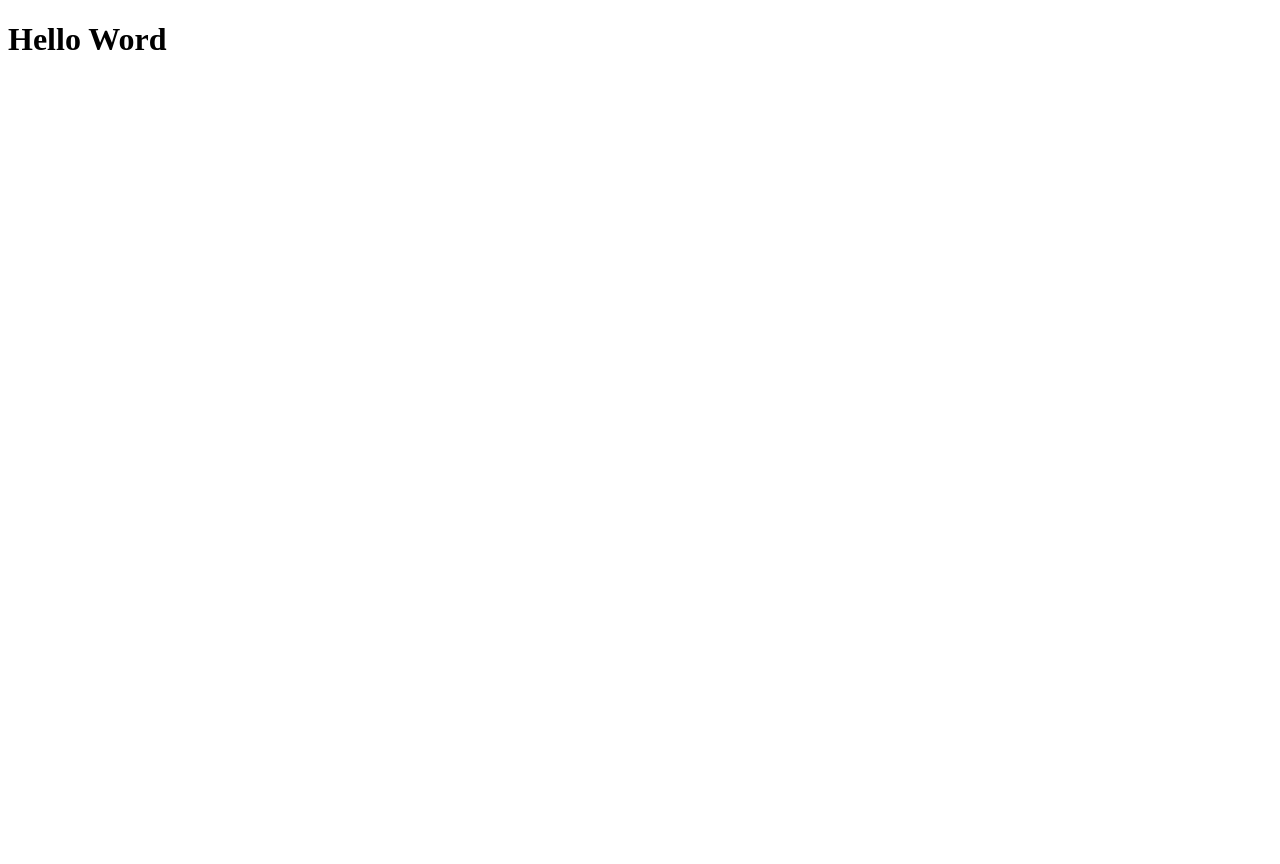
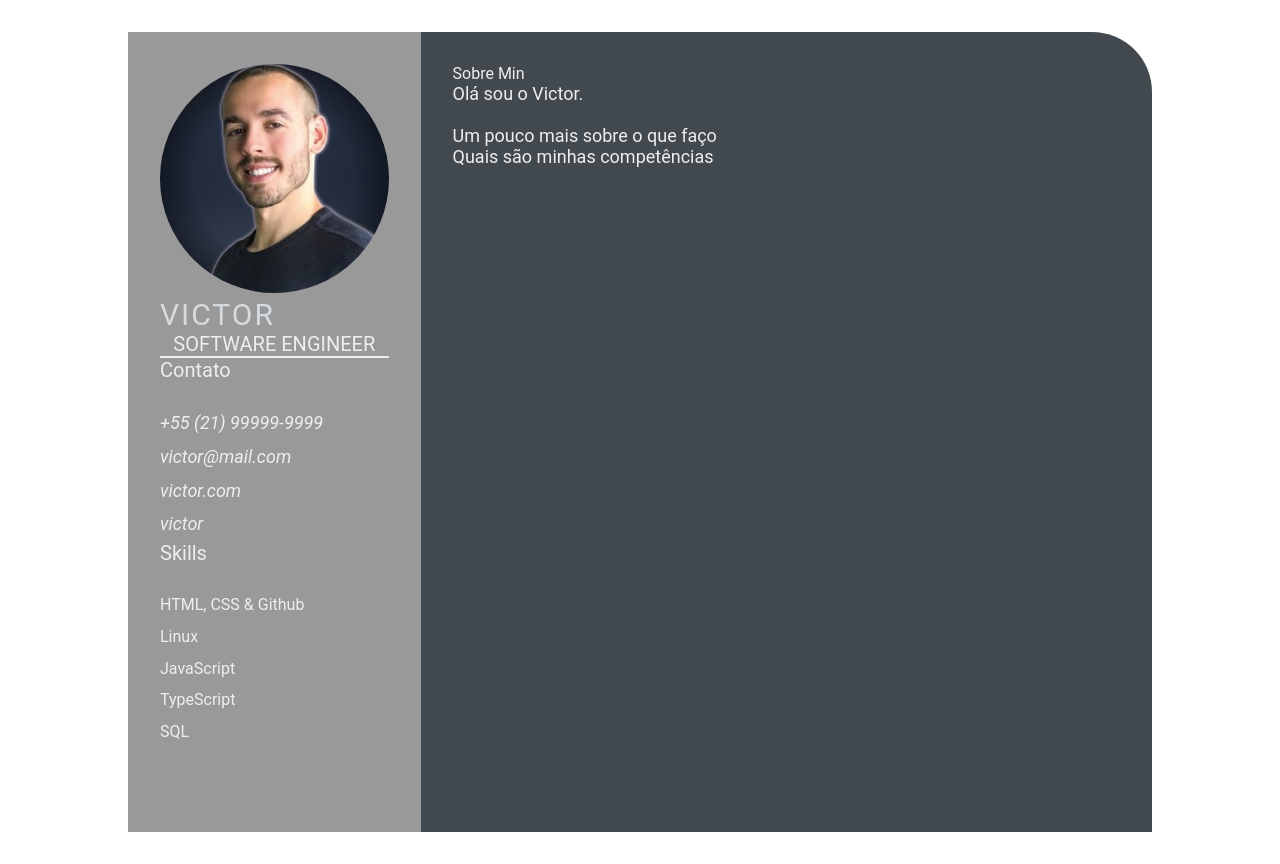
Before and after one commit to victorborzaquel/victorborzaquel.github.io, a plain HTML site: page index.html in a window 1280 px wide. Before the commit the page ends 800 px from the top, so only its background shows below. Drawn offline with Linux system fonts and the light colour scheme.

Commit message:
feat: Add Curriculo (#2)

```diff
--- a/index.html
+++ b/index.html
@@ -4,9 +4,60 @@
   <meta charset="UTF-8">
   <meta http-equiv="X-UA-Compatible" content="IE=edge">
   <meta name="viewport" content="width=device-width, initial-scale=1.0">
-  <title>Currículo - Victor Borzaquel</title>
+  <title>CV - Victor Borzaquel</title>
+  <link rel="stylesheet" href="style.css">
 </head>
+
 <body>
-  <h1>Hello Word</h1>
+  <main class="resume-contents">
+    <section class="left-section">
+      <div class="left-section-contents">
+      <div class="profile">
+        <img src="img/profile-image.jpg" alt="Profile Image" class="profile-image">
+
+        <p class="name">Victor</p>
+
+        <p class="profession">Software Engineer</p>
+      </div>
+
+      <div class="contact-info">
+        <p class="left-title">Contato</p>
+
+        <ul>
+          <li><i class="fa fa-phone">+55 (21) 99999-9999</i></li>
+          <li><i class="fa fa-envelope">victor@mail.com</i></li>
+          <li><i class="fa fa-globe">victor.com</i></li>
+          <li><i class="fa fa-github">victor</i></li>
+        </ul>
+      </div>
+
+      <div class="skills">
+        <p class="left-title">Skills</p>
+
+        <ul>
+          <li><p>HTML, CSS & Github</p></li>
+          <li><p>Linux</p></li>
+          <li><p>JavaScript</p></li>
+          <li><p>TypeScript</p></li>
+          <li><p>SQL</p></li>
+        </ul>
+      </div>
+    </div>
+    </section>
+
+    <section class="right-section">
+      <div class="right-section-contents">
+        <section class="about gap">
+          <div class="right-title">Sobre Min</div>
+
+          <p class="about-me-contents">
+            Olá sou o Victor.<br>
+            <br> Um pouco mais sobre o que faço
+            <br> Quais são minhas competências
+          </p>
+        </section>
+      </div>
+    </section>
+  </main>
 </body>
 </html>
--- /dev/null
+++ b/style.css
@@ -0,0 +1,103 @@
+* {
+    margin: 0;
+    padding: 0;
+    box-sizing: border-box;
+    list-style: none;
+    font-family: 'Roboto', sans-serif;
+}
+
+.resume-contents {
+    min-height: 100vh;
+    width: 80%;
+    margin: 2rem auto;
+    display: grid;
+    grid-template-columns: repeat(7, 1fr);
+}
+
+.left-section {
+    grid-column: span 2;
+    height: 100%;
+    background-color: #999999;
+}
+
+.right-section {
+    grid-column: span 5;
+    height: 100%;
+    background-color: #424a50;
+    border-radius: 0px 60px 0px 0px;
+}
+
+.left-section-contents{
+    padding: 2rem 2rem;
+}
+
+.profile {
+    width: 100%;
+    border-bottom: 2px solid #eeeeee;
+}
+
+.profile .profile-image {
+    width: 100%;
+    border-radius: 100%;
+}
+
+.name {
+    color: #D6DBDF;
+    font-size: 30px;
+    letter-spacing: 2px;
+    text-transform: uppercase;
+}
+
+.profession {
+    color: #eeeeee;
+    font-size: 20px;
+    text-transform: uppercase;
+    text-align: center;
+}
+
+/* .contact-info { border-bottom: 2px solid #1B2631; } */
+.left-title {
+    color: #eeeeee;
+    font-size: 20px;
+}
+
+.contact-info ul {
+    padding-top: 1.5rem;
+}
+
+.contact-info ul li,
+.references ul li {
+    padding: .4rem 0;
+    color: #eeeeee;
+}
+
+.contact-info ul li i,
+.references ul li i {
+    padding-right: 1rem;
+    font-size: 18px;
+    color: #eeeeee;
+}
+
+.skills ul {
+    padding-top: 1.5rem;
+}
+.skills ul li p {
+    padding: .4rem 0;
+    color: #eeeeee;
+}
+
+.right-section-contents {
+    padding: 2rem 2rem;
+}
+
+.right-title {
+    color: #eeeeee;
+}
+
+.gap {
+    padding-bottom: 2rem;
+}
+.about-me-contents {
+    font-size: 18px;
+    color: #eeeeee;
+}
```
Also changed, not shown: img/profile-image.jpg (added).
